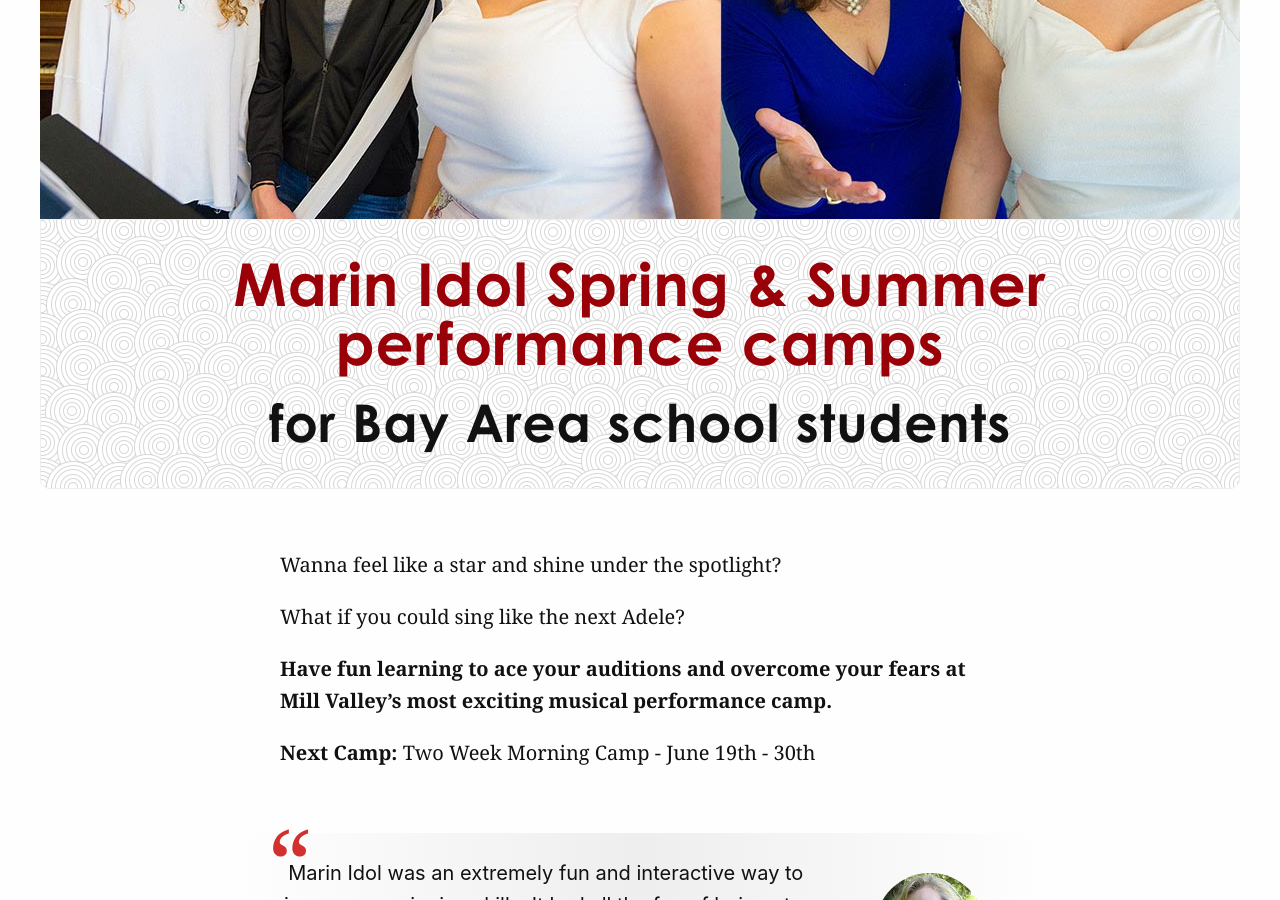
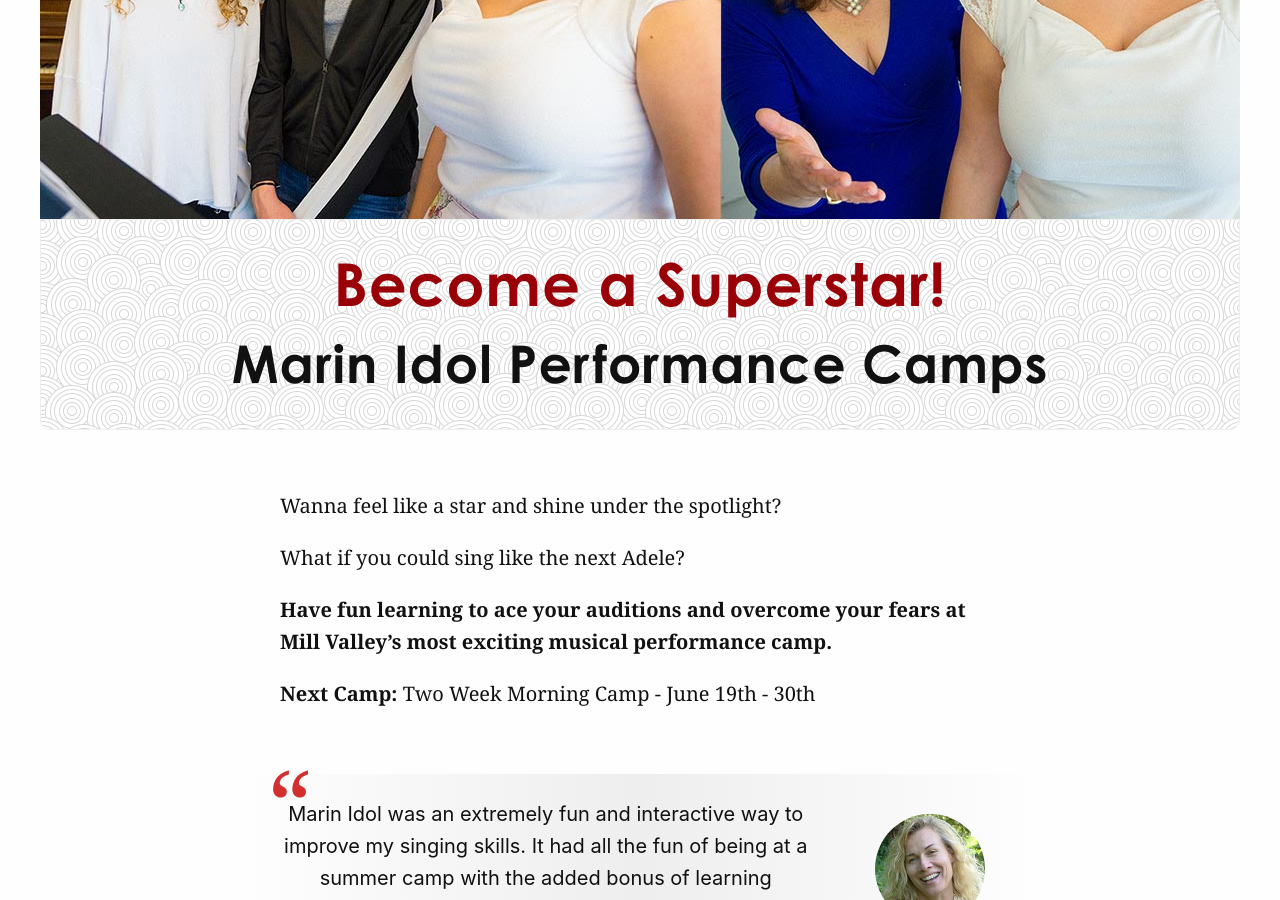
Before and after one commit to cchaiken/ccms, a Jekyll site: the page built from marin-idol-performance-camps.md, in a window 1280 px wide and 900 px high, scrolled down 538 px. Built offline with Jekyll 4.4.1, drawn with Linux system fonts in a browser that asks for light colours; some web fonts are replaced.

Commit message:
Updated Marin Idol Performance Camps

```diff
--- a/marin-idol-performance-camps.md
+++ b/marin-idol-performance-camps.md
@@ -3,8 +3,8 @@
 id: marin-idol-performance-camps
 hero: voice-banner-1.jpg
 intro:
-  main: Marin Idol Spring &amp; Summer performance camps
-  sub: for Bay Area school students
+  main: Become a Superstar!
+  sub: Marin Idol Performance Camps
 newsletter: true
 testimonials:
 - name: Eden, San Rafael
```
